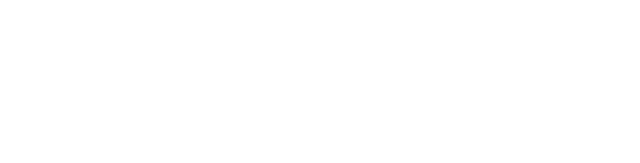
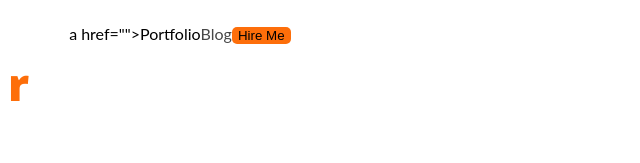
Before and after one commit to Jane-Alam1/WebDeveloperPortfolio, a plain HTML site: page index.html in a window 1280 px wide. Shown: the whole page, without its empty margins (0-640 px from the left). Drawn offline with nearby package versions, Linux system fonts and the light colour scheme; files that its build step writes are made by us from their sources.

Commit message:
created portfolio.css file

```diff
--- a/index.html
+++ b/index.html
@@ -2,13 +2,25 @@
 <html lang="en">
 <head>
     <meta charset="UTF-8">
-    <meta name="viewport" content="width=device-width, initial-scale=1.0">
-    <title>Web Developer Portfolio</title>
+    <meta name="viewport" content="width=
+, initial-scale=1.0">
+    <title>My WebPortfolio</title>
+    <link rel="preconnect" href="https://fonts.googleapis.com">
+<link rel="preconnect" href="https://fonts.gstatic.com" crossorigin>
+<link href="https://fonts.googleapis.com/css2?family=Open+Sans:wght@400;700;800&display=swap" rel="stylesheet">
+    <link rel="stylesheet" href="WebDeveloper-Portfolio/portfolio.css">
 </head>
 <body>
     <header>
+            <nav>
+                    <h3 class="nav-title"Ma><span class="text-primary">r</span></h3>
+                    <ul>
+                        <li> a href="">Portfolio</li>
+                        <li><a href="">Blog</a></li>
+                        <li><button class="btn-primary">Hire Me</button></li>
 
-
+                    </ul>
+            </nav>
     </header>
     <main>
 
--- /dev/null
+++ b/portfolio.css
@@ -0,0 +1,37 @@
+/* common shared styles*/
+body {
+
+    font-family: 'lato', sans-serif;
+    font-family: 'Open Sans'sans-serif;
+}
+.text-primary{
+    color: #FD6E0A;
+}
+.btn-primary {
+    border-radius: 5px;
+    background:#FD6E0A;
+    border: 0;
+}
+/*nav related styles*/
+nav {
+    display: flex;
+}
+.nav-title {
+color: #181818;
+font-family: Open Sans;
+font-size: 45px;
+font-style: normal;
+font-weight: 800;
+line-height: normal;
+
+}
+nav > ul{
+    display:flex;
+}
+nav li {
+    list-style: none;
+}
+nav a{
+    text-decoration: none;
+    color:#474747;
+}
```
Also changed, not shown: images/developer.png (added), images/hardy.png (added), images/header_bg.png (added), images/icons/facebook.png (added), images/icons/insta.png (added), images/icons/js.png (added), images/icons/mongo.png (added), images/icons/nodejs.png (added), images/icons/react.png (added), images/icons/twitter.png (added).
